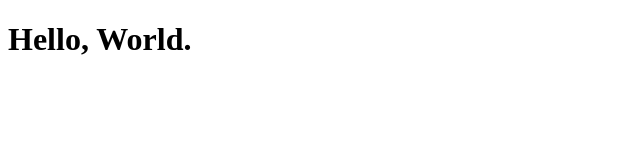
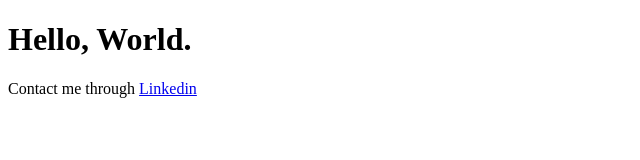
Before and after one commit to CodersPlug/cpwebsite, a website: page index.html in a window 1280 px wide. Shown: the whole page, without its empty margins (0-640 px from the left). Drawn offline with Linux system fonts and the light colour scheme.

Commit message:
Linkedin contact link added

```diff
--- a/index.html
+++ b/index.html
@@ -8,5 +8,9 @@
   </head>
   <body>
     <h1>Hello, World.</h1>
+    <p>
+      Contact me through
+      <a href="https://www.linkedin.com/in/stoicdev/">Linkedin</a>
+    </p>
   </body>
 </html>
```
